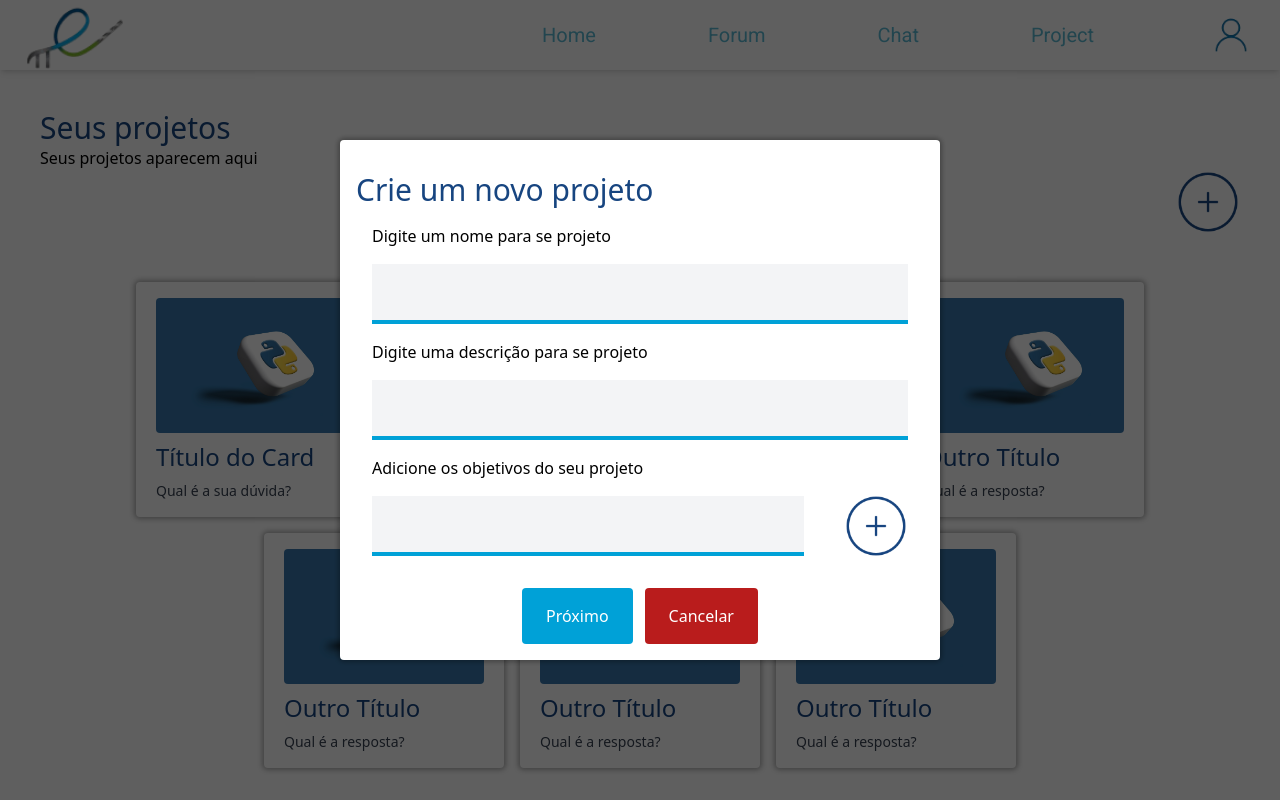
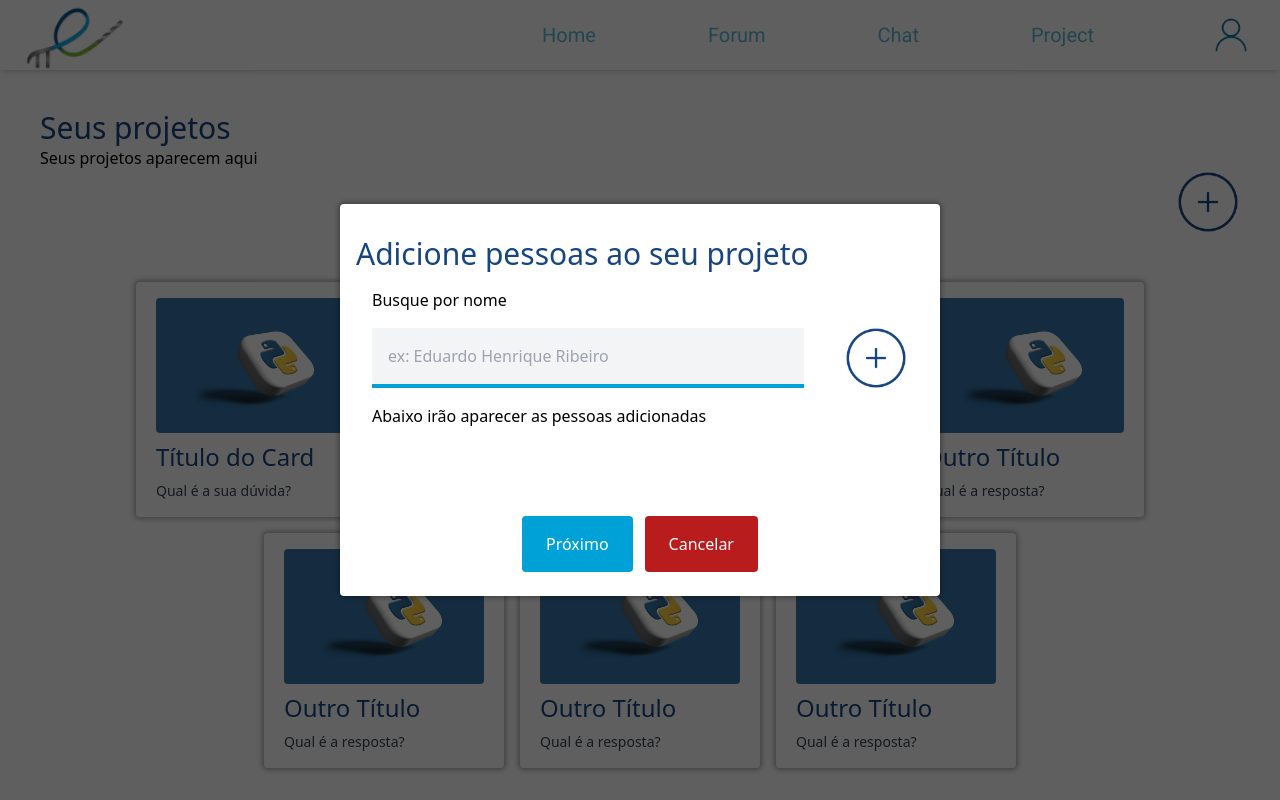
Before and after one commit to matiaszo/forum_ets_frontend, a Next.js app: page /project in a window 1280 px wide. Built offline with nearby package versions, Linux system fonts and the light colour scheme.

Commit message:
raw of projects

```diff
--- a/src/app/home/page.tsx
+++ b/src/app/home/page.tsx
@@ -13,6 +13,7 @@ const home = () => {
     return (
         <>
         <div className="flex flex-col">
+
             <div className="flex flex-col flex-wrap m-6 ml-14">
                 <h1 className={styles.h1}>Acesse o fórum do setor aqui</h1>
                 <p >Converse com seus colegas sobre os mais diversos tópicos.</p>
--- a/src/app/project/page.tsx
+++ b/src/app/project/page.tsx
@@ -8,9 +8,16 @@ import Image from "next/image"
 import { useState, useEffect } from "react"
 import { Monsieur_La_Doulaise } from "next/font/google"
 
+type people = {
+    id: number,
+    name: string
+}
+
 const projects = () => {
 
-    const [open, setOpen] = useState<boolean>(true)
+    const [open, setOpen] = useState<boolean>(false)
+    const [openNext, setOpenNext] = useState<boolean>(true)
+    const [popleValue, setPeopleValue] = useState<people[]>([])
 
     return(
         <>
@@ -18,9 +25,9 @@ const projects = () => {
             {open && (
 
             <div className={styles.modalContainer} >
-                <div id="modal" className={styles.modalBox} >
+                <form action={"POST"} id="modal" className={styles.modalBox} >
                     <h1 className={styles.title} >Crie um novo projeto</h1>
-                    <div  className={styles.content} >
+                    <div className={styles.content} >
                         <p>Digite um nome para se projeto</p>
                         <input className={styles.input} type="text" />
                         <p>Digite uma descrição para se projeto</p>
@@ -33,13 +40,40 @@ const projects = () => {
 
                     </div>
                     <div className="flex justify-center gap-3">
-                        <button className={styles.btnNext} >Próximo</button>
-                        <button className={styles.btnCancel} onClick={() =>{setOpen(false)}}>Cancelar</button>
+                        <button className={styles.btnNext} onClick={() => {setOpen(false); setOpenNext(true)}}>Próximo</button>
+                        <button className={styles.btnCancel}  onClick={() => {setOpen(false)}}>Cancelar</button>
                     </div>
-                </div>
+                </form>
             </div>
 
+
             )}
+
+            {openNext && (
+
+            <div className={styles.modalContainer} >
+                <form action={"POST"} id="modal" className={styles.modalNext}>
+                    <h1 className={styles.title}>Adicione pessoas ao seu projeto</h1>
+                    <div className={`${styles.content} mb-20`} >
+                        {/* barra de busca, o front vai enviar o nome pesquisado, o beck vai buscar por nome e achar os usuários, os users retornados aparecerão ali em baixo */}
+                        <p>Busque por nome</p>
+                        <div className="flex gap-10">
+                            <input className={styles.inputObj} type="text" placeholder="ex: Eduardo Henrique Ribeiro" />
+                            <Image src={add} width={50} height={50} alt="" priority className={styles.icon}/>
+                        </div>
+                        {/* vai guardar os users na lista e os users da lista serão exibidos alí em baixo, depois será enviada uma requisição ´para criar o projeto com os users da lista */}
+                        <p>Abaixo irão aparecer as pessoas adicionadas</p>
+                    </div>
+                    <div className="flex justify-center gap-3 p-2">
+                        <button className={styles.btnNext} >Próximo</button>
+                        <button className={styles.btnCancel} onClick={() =>{setOpenNext(false)}}>Cancelar</button>
+                    </div>
+                </form>
+            </div>
+
+
+            )}
+
             <div className={styles.header} >
 
                 <h1 className={styles.title} >Seus projetos</h1>
@@ -75,7 +109,8 @@ const styles = {
     container: 'flex justify-center items-center flex-wrap m-10 mx-35',
     icon: 'cursor-pointer h-16 w-auto self-center',
     modalContainer: "h-screen w-screen object-contain flex justify-center fixed items-center top-0 left-0 bg-[#000000A0]",
-    modalBox: "bg-white w-[600px] p-4 rounded shadow-[0_0_5px_2px_rgba(0,0,0,0.3)]",
+    modalBox: "bg-white w-[600px] max-h- p-4 rounded shadow-[0_0_5px_2px_rgba(0,0,0,0.3)]",
+    modalNext: "bg-white w-[600px] p-4 rounded shadow-[0_0_5px_2px_rgba(0,0,0,0.3)] max-h-[520px]",
     btnNext: 'bg-blue3 p-2 text-white rounded px-6 py-4 hover:bg-blue2',
     btnCancel : 'bg-red-700 p-2 text-white rounded px-6 py-4 hover:bg-red-800'
 }
```
